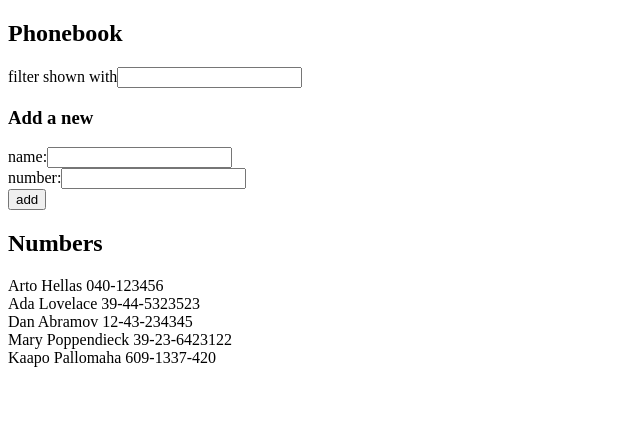
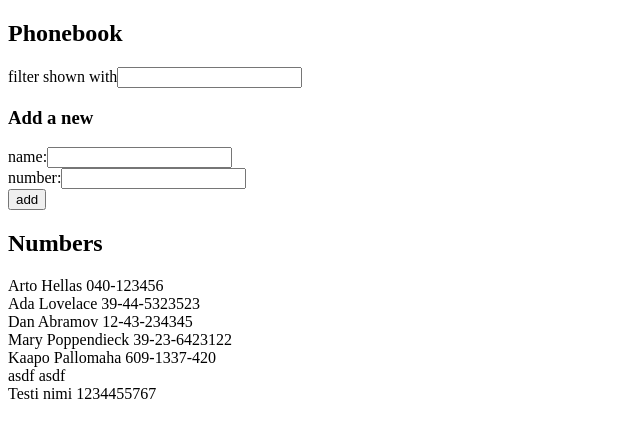
Before and after one commit to nilsys/fullstack2020, a React (Create React App) app in the folder part2/phonebook/: page / in a window 1280 px wide. Shown: the top 438 px of the page, without its empty margins (0-640 px from the left). Built offline with nearby package versions, Linux system fonts and the light colour scheme; data requests are answered from the project's data file.

Commit message:
2.15 done, holy crap i had lots to debug, how did that happen

```diff
--- a/part2/phonebook/db.json
+++ b/part2/phonebook/db.json
@@ -1,5 +1,5 @@
 {
-  "persons":[
+  "persons": [
     {
       "name": "Arto Hellas",
       "number": "040-123456",
@@ -24,6 +24,21 @@
       "name": "Kaapo Pallomaha",
       "number": "609-1337-420",
       "id": 5
+    },
+    {
+      "name": "",
+      "number": "",
+      "id": 6
+    },
+    {
+      "name": "asdf",
+      "number": "asdf",
+      "id": 7
+    },
+    {
+      "name": "Testi nimi",
+      "number": "1234455767",
+      "id": 8
     }
   ]
 }
--- a/part2/phonebook/src/App.js
+++ b/part2/phonebook/src/App.js
@@ -1,8 +1,8 @@
 import React, { useState, useEffect } from 'react'
-import axios from 'axios'
 import Persons from './components/Persons'
 import Input from './components/Input'
 import PersonForm from './components/PersonForm'
+import NumberService from './services/Numbers'
 
 
 const App = () => {
@@ -12,8 +12,8 @@ const App = () => {
     const [ newNumber, setNewNumber ] = useState('')
 
     useEffect(() => {
-        axios
-        .get('http://localhost:3001/persons')
+        NumberService
+        .getNumbers()
         .then(resp => {
             setPersons(resp.data)
         })
@@ -37,8 +37,14 @@ const App = () => {
         if (persons.some((person) => {return person.name === newName})) {
             alert(`${newName} is already added to phonebook`)
         } else {
-            setPersons(persons.concat({"name": newName, "number": newNumber}))
-            setNewName("")
+            const newPerson = {"name": newName, "number": newNumber}
+            NumberService
+            .create(newPerson)
+            .then(resp => {
+                setPersons(persons.concat(resp.data))
+                setNewName("")
+                setNewNumber("")
+            })
         }
 
     }
@@ -53,9 +59,9 @@ const App = () => {
 
             <h3>Add a new</h3>
             <PersonForm newNumber={newNumber} newName={newName}
-            handleName={handleNewName}
-            handleNumber={handleNewNumber}
-            handleSumbit={handleSubmit} />
+            handleNewName={handleNewName}
+            handleNewNumber={handleNewNumber}
+            handleSubmit={handleSubmit} />
 
             <h2>Numbers</h2>
             <Persons persons={persons} filter={newFilter} />
--- a/part2/phonebook/src/components/Input.js
+++ b/part2/phonebook/src/components/Input.js
@@ -4,10 +4,7 @@ const Input = ({name, value, onChange}) => {
     return (
         <div>
             {name}
-            <input
-            value={value}
-            onChange={onChange}
-            />
+            <input value={value} onChange={onChange}/>
         </div>
     )
 }
--- a/part2/phonebook/src/components/PersonForm.js
+++ b/part2/phonebook/src/components/PersonForm.js
@@ -1,4 +1,4 @@
-import React, { useState } from 'react'
+import React from 'react'
 import Input from './Input'
 
 const PersonForm = ({newName, handleNewName, newNumber, handleNewNumber, handleSubmit}) => {
--- a/part2/phonebook/src/components/Persons.js
+++ b/part2/phonebook/src/components/Persons.js
@@ -7,6 +7,8 @@ const Persons = ({persons, filter}) => {
       {persons.map((person) => {
         if (person.name.toLowerCase().indexOf(filter.toLowerCase()) >= 0) {
           return <div key={person.name}>{person.name} {person.number}</div>
+        } else {
+          return null
         }
       })}
     </div>
--- /dev/null
+++ b/part2/phonebook/src/services/Numbers.js
@@ -0,0 +1,12 @@
+import axios from 'axios'
+const baseUrl = 'http://localhost:3001/persons'
+
+const getNumbers = () => {
+    return axios.get(baseUrl)
+}
+
+const create = (newNumber) => {
+    return axios.post(baseUrl, newNumber)
+}
+
+export default {getNumbers, create}
```
